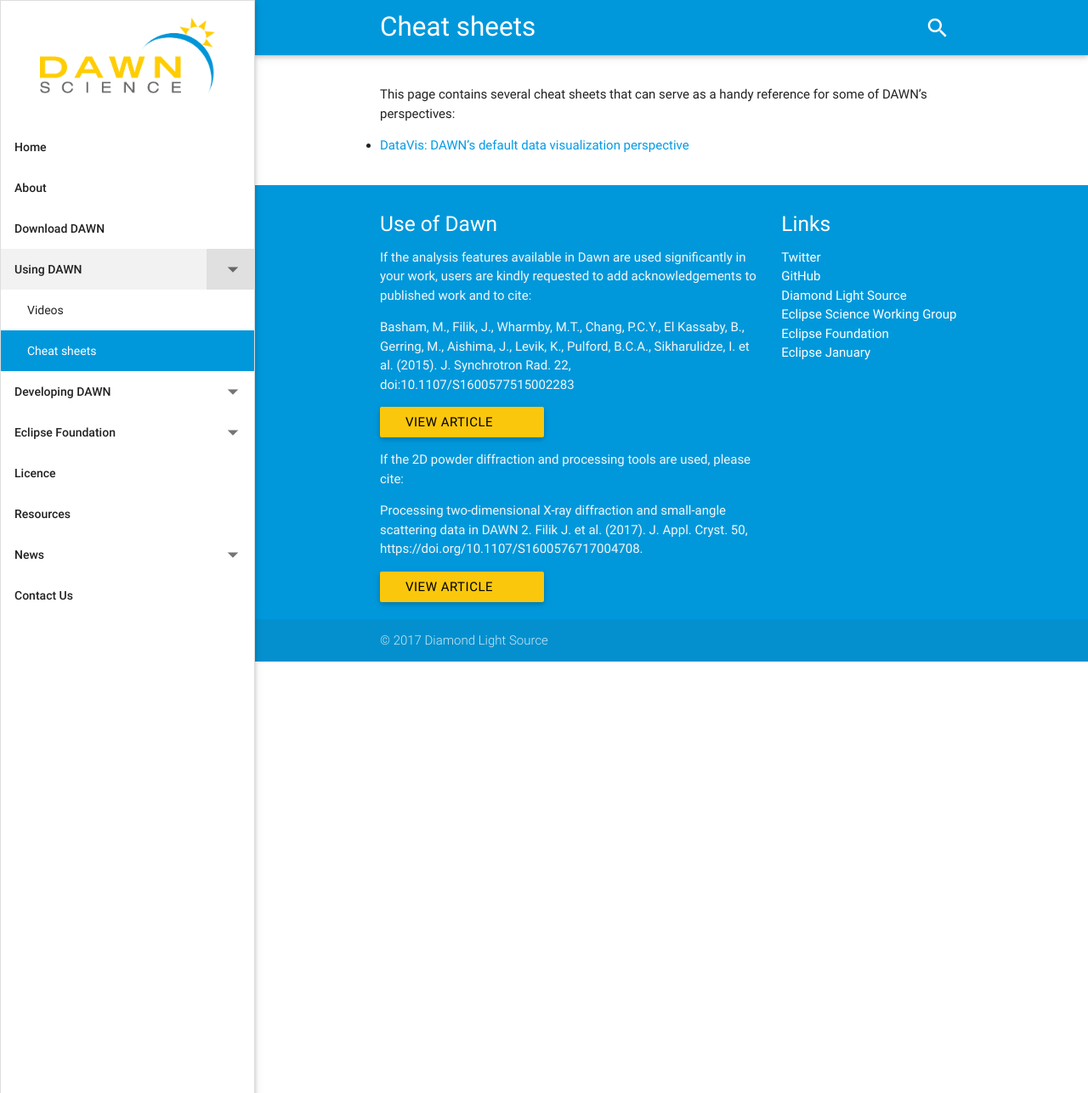
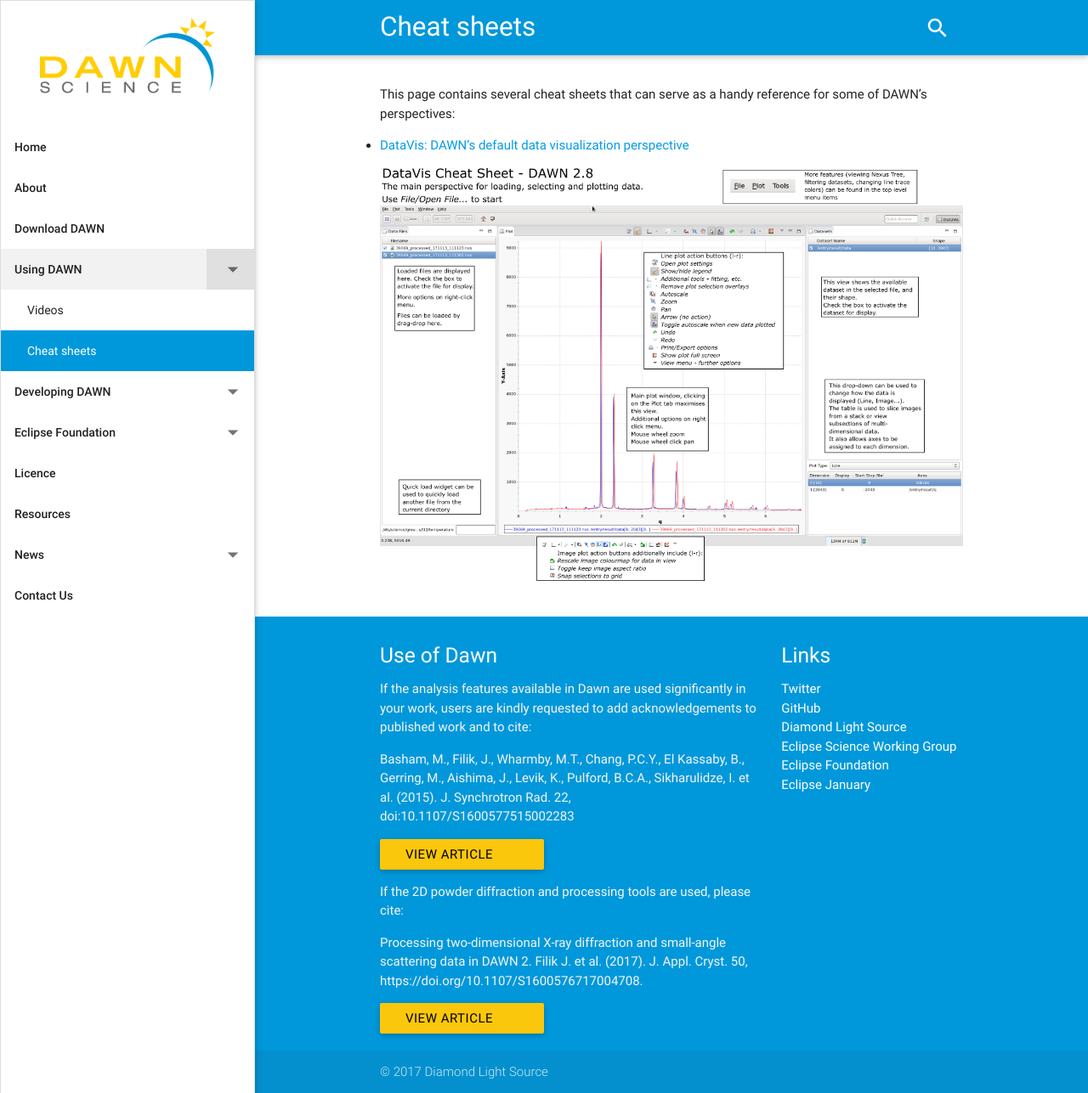
Before and after one commit to DawnScience/dawn-website, a Jekyll site: the page built from _pages/03.02_dawn_cheat_sheets.md, in a window 1280 px wide and 1287 px high. Shown: the whole window at 85% size. Built offline with Jekyll 4.4.1, drawn with Linux system fonts in a browser that asks for light colours; nearby versions of some CDN libraries.

Commit message:
add datavis cheatsheet png

```diff
--- a/_pages/03.02_dawn_cheat_sheets.md
+++ b/_pages/03.02_dawn_cheat_sheets.md
@@ -7,3 +7,5 @@
 This page contains several cheat sheets that can serve as a handy reference for some of DAWN's perspectives:
 
 - [DataVis: DAWN's default data visualization perspective](/assets/pages/using_dawn/DataVisCheatSheet.pdf)
+
+![Figure](/assets/pages/using_dawn/DataVisCheatSheet.png)
```
